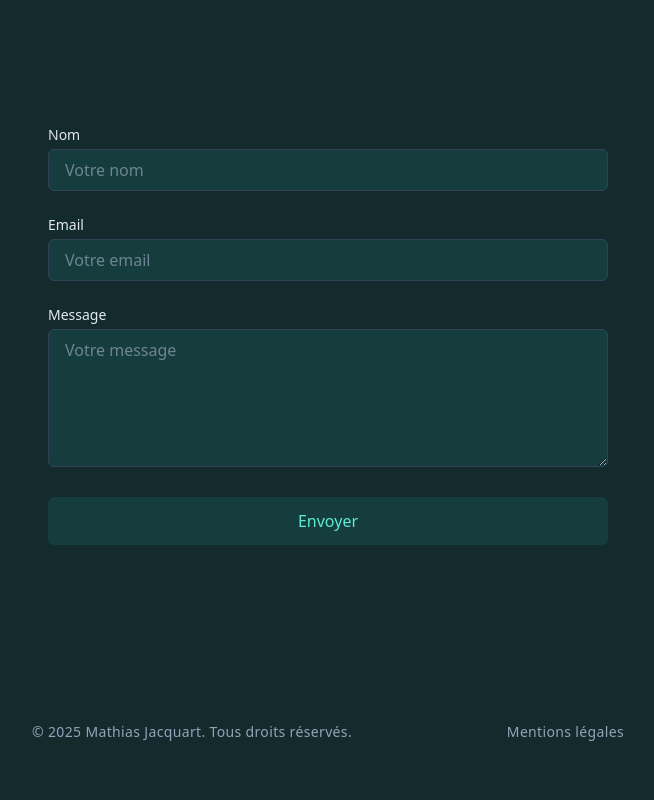
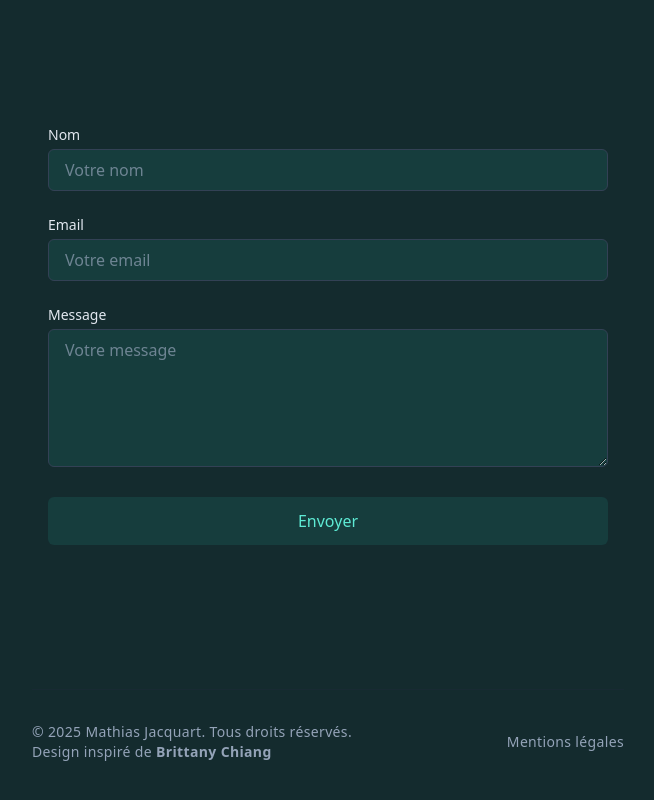
Before and after one commit to mathiasjacquart/portfolio_mj, a Next.js app: page / in a window 1280 px wide. Shown: the part 3613-4413 px from the top of the page, without its empty margins (608-1262 px from the left). Built offline with nearby package versions, Linux system fonts and the light colour scheme; no server answers.

Commit message:
copyright

```diff
--- a/src/components/layout/Footer.tsx
+++ b/src/components/layout/Footer.tsx
@@ -6,9 +6,23 @@
   return (
     <footer className="mt-16 border-t border-slate-800/40 py-8">
       <div className="flex flex-col items-center justify-between gap-4 text-sm text-slate-400 sm:flex-row">
-        <p className="font-light tracking-wide">
-          © {new Date().getFullYear()} Mathias Jacquart. Tous droits réservés.
-        </p>
+        <div className="flex  gap-4">
+          <p className="font-light tracking-wide">
+            © {new Date().getFullYear()} Mathias Jacquart. Tous droits réservés.{" "}
+            <br></br>
+            <span className="font-light tracking-wide">
+              Design inspiré de{" "}
+              <a
+                href="https://github.com/bchiang7"
+                target="_blank"
+                rel="noopener noreferrer"
+                className="font-bold hover:text-slate-200 transition-colors"
+              >
+                Brittany Chiang
+              </a>
+            </span>
+          </p>
+        </div>
         <Link
           href="/mentions-legales"
           className="font-light tracking-wide hover:text-slate-200 transition-colors"
```
